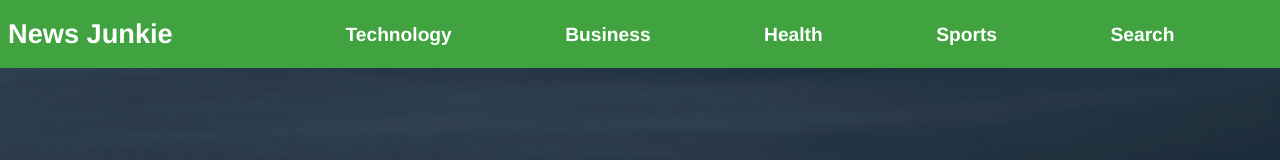
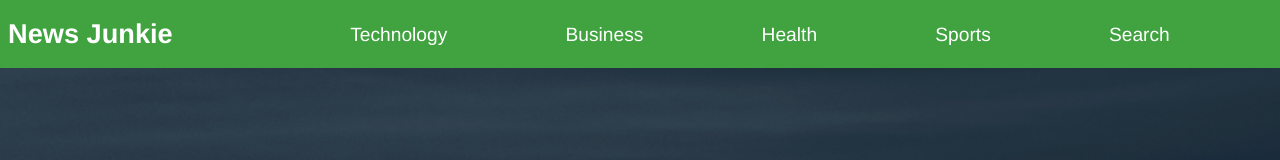
Before and after one commit to dennisk94/News-Junkie, a Vue app: page / in a window 1280 px wide. Shown: the top 160 px of the page. Built offline with nearby package versions, Linux system fonts and the light colour scheme.

Commit message:
remove app styles

```diff
--- a/src/App.vue
+++ b/src/App.vue
@@ -23,20 +23,7 @@ export default {
   font-family: Avenir, Helvetica, Arial, sans-serif;
   -webkit-font-smoothing: antialiased;
   -moz-osx-font-smoothing: grayscale;
-  text-align: center;
-  color: #2c3e50;
-}
-
-nav {
-  padding: 30px;
-}
-
-nav a {
-  font-weight: bold;
-  color: #2c3e50;
-}
-
-nav a.router-link-exact-active {
-  color: #42b983;
+  /* text-align: center;
+  color: #2c3e50; */
 }
 </style>
```
